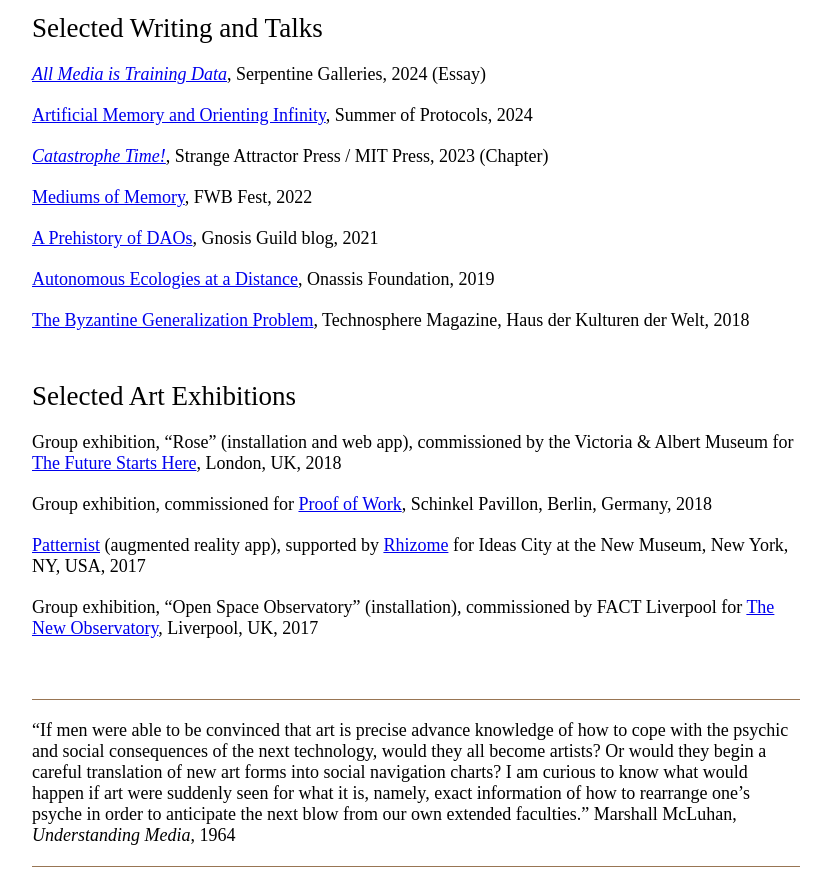
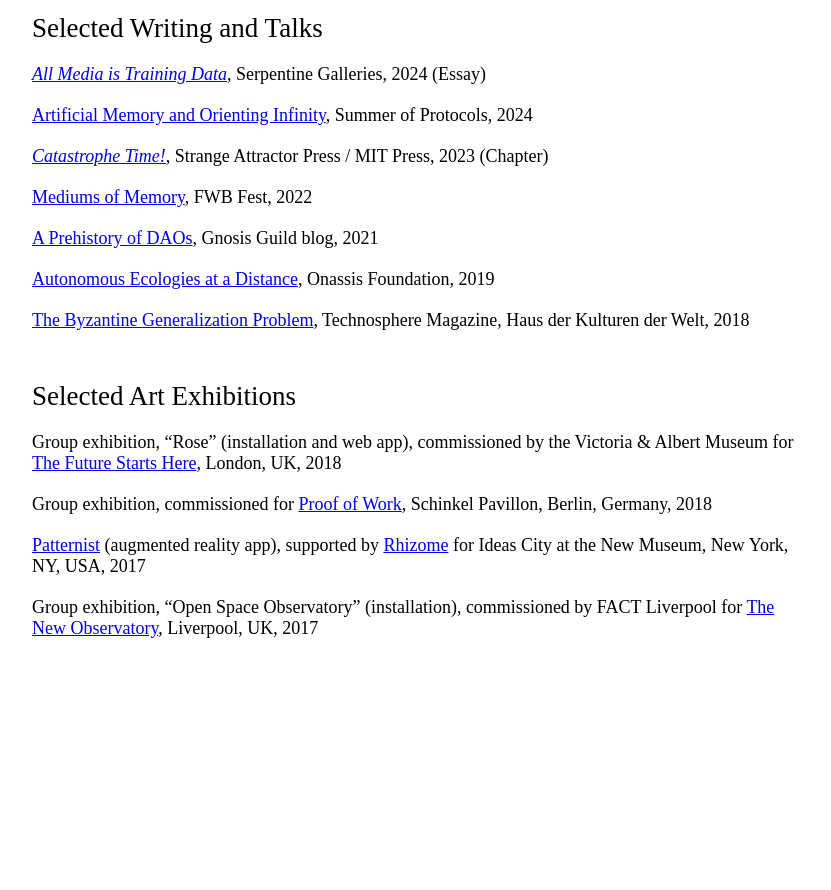
Before and after one commit to keikreutler/keikreutler.github.io, a plain HTML site: page resume/index.html in a window 1280 px wide. Shown: the part 1616-2506 px from the top of the page, without its empty margins (224-1055 px from the left). After the commit the page ends 2336 px from the top, so only its background shows below. Drawn offline with Linux system fonts and the light colour scheme.

Commit message:
Update index.html

```diff
--- a/resume/index.html
+++ b/resume/index.html
@@ -97,18 +97,10 @@
 			<p>Group exhibition, commissioned for <a href="https://www.schinkelpavillon.de/exhibition/curated-by-simon-denny-in-dialogue-with-distributed-gallery-harm-van-den-dorpel-sarah-hamerman-and-sam-hart-kei-kreutler-and-aude-launay" target="_blank">Proof of Work</a>, Schinkel Pavillon, Berlin, Germany, 2018</p>
 			<p><a href="https://pattern.ist" target="_blank">Patternist</a> (augmented reality app), supported by <a href="https://rhizome.org/" target="_blank">Rhizome</a> for Ideas City at the New Museum, New York, NY, USA, 2017</p>
 			<p>Group exhibition, “Open Space Observatory” (installation), commissioned by FACT Liverpool for <a href="https://www.artinliverpool.com/news/new-observatory-collaboration-fact-liverpool-open-data-institute-odi/" target="_blank">The New Observatory</a>, Liverpool, UK, 2017</p>
+			<p>&nbsp;</p>
 		</div>
 	</div>
-	<div class="container">
-		<div class="column-full">
 
-			<hr>
-			<p>
-				“If men were able to be convinced that art is precise advance knowledge of how to cope with the psychic and social consequences of the next technology, would they all become artists? Or would they begin a careful translation of new art forms into social navigation charts? I am curious to know what would happen if art were suddenly seen for what it is, namely, exact information of how to rearrange one’s psyche in order to anticipate the next blow from our own extended faculties.” Marshall McLuhan, <em>Understanding Media</em>, 1964
-			</p>
-			<hr>
-		</div>
-	</div>
 </body>
 </html>
 
```
